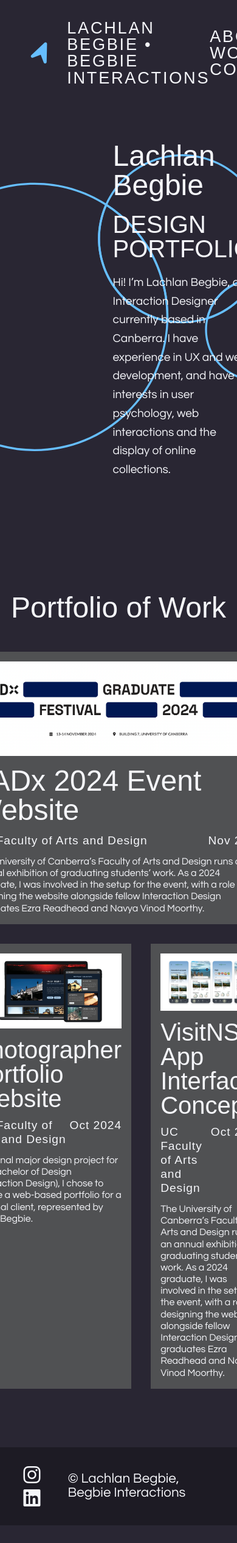
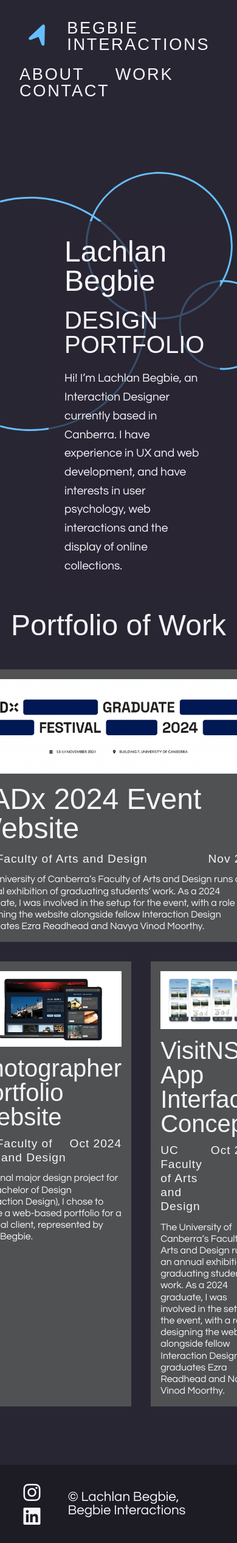
Before and after one commit to lachlanbegbie/begbieinteractions, a Jekyll site: the page built from index.md, in a window 390 px wide. Shown: the whole page at 61% size. Built offline with Jekyll 4.4.1, drawn with Linux system fonts in a browser that asks for light colours; nearby versions of some CDN libraries; some web fonts are replaced; before the commit the page ends 2502 px from its top, so only the background shows below that.

Commit message:
13-nov-responsive

```diff
--- a/_includes/navigation.html
+++ b/_includes/navigation.html
@@ -3,7 +3,7 @@
         <i class="pointer fa-solid fa-location-arrow"></i>
 
         <a href="/begbieinteractions/index.html">
-            {{ "Lachlan Begbie • Begbie Interactions" | upcase }}
+            {{ "Begbie Interactions" | upcase }}
         </a>
     </div>
 
--- a/assets/css/styles.css
+++ b/assets/css/styles.css
@@ -152,6 +152,11 @@ h2 {
     grid-column: 1 / span 2;
 }
 
+.work-content {
+    grid-column: 1 / span 1;
+    hyphens: manual;
+}
+
 .item-details {
     display: flex;
     justify-content: space-between;
@@ -279,3 +284,50 @@ footer h6 {
     font-size: 0.7em;
     margin-left: 1em;
 }
+
+
+
+
+/* Responsive */
+
+@media screen and (max-width: 1260px) {
+    .navbar {
+        display: flex;
+        flex-direction: column;
+        justify-content: start;
+
+        /* height: 3em;*/
+        /* background-color: #dddddd;*/
+        color: var(--lrb-white);
+        align-items: center;
+
+        padding: 2em;
+    }
+
+    .navbar * {
+        padding-bottom: 0.5em;
+    }
+
+    .intro-content {
+        padding: 8em 5em 0em 35dvw;
+
+        background-image: url(../images/heroicon.svg);
+        background-size: contain;
+        background-repeat: no-repeat;
+    }
+
+    .intro-text {
+        padding: 1em;
+        background-color: #292633bb;
+    }
+}
+
+@media screen and (max-width: 834px) {
+    .intro-content {
+        padding: 8em 5em 0em 5em;
+
+        background-image: url(../images/heroicon.svg);
+        background-size: contain;
+        background-repeat: no-repeat;
+    }
+}
--- a/index.md
+++ b/index.md
@@ -5,10 +5,12 @@ title: Lachlan Begbie • Begbie Interactions
 
 <div class="intro">
     <div class="intro-content">
-        <h1>{{ "Lachlan Begbie" }}</h1>
-        <h2>{{ "Design Portfolio" | upcase }}</h2>
+        <div class="intro-text">
+            <h1>{{ "Lachlan Begbie" }}</h1>
+            <h2>{{ "Design Portfolio" | upcase }}</h2>
 
-        <p>{{ "Hi! I’m Lachlan Begbie, an Interaction Designer currently based in Canberra. I have experience in UX and web development, and have interests in user psychology, web interactions and the display of online collections." }}</p>
+            <p>{{ "Hi! I’m Lachlan Begbie, an Interaction Designer currently based in Canberra. I have experience in UX and web development, and have interests in user psychology, web interactions and the display of online collections." }}</p>
+        </div>
     </div>
 </div>
 
```
